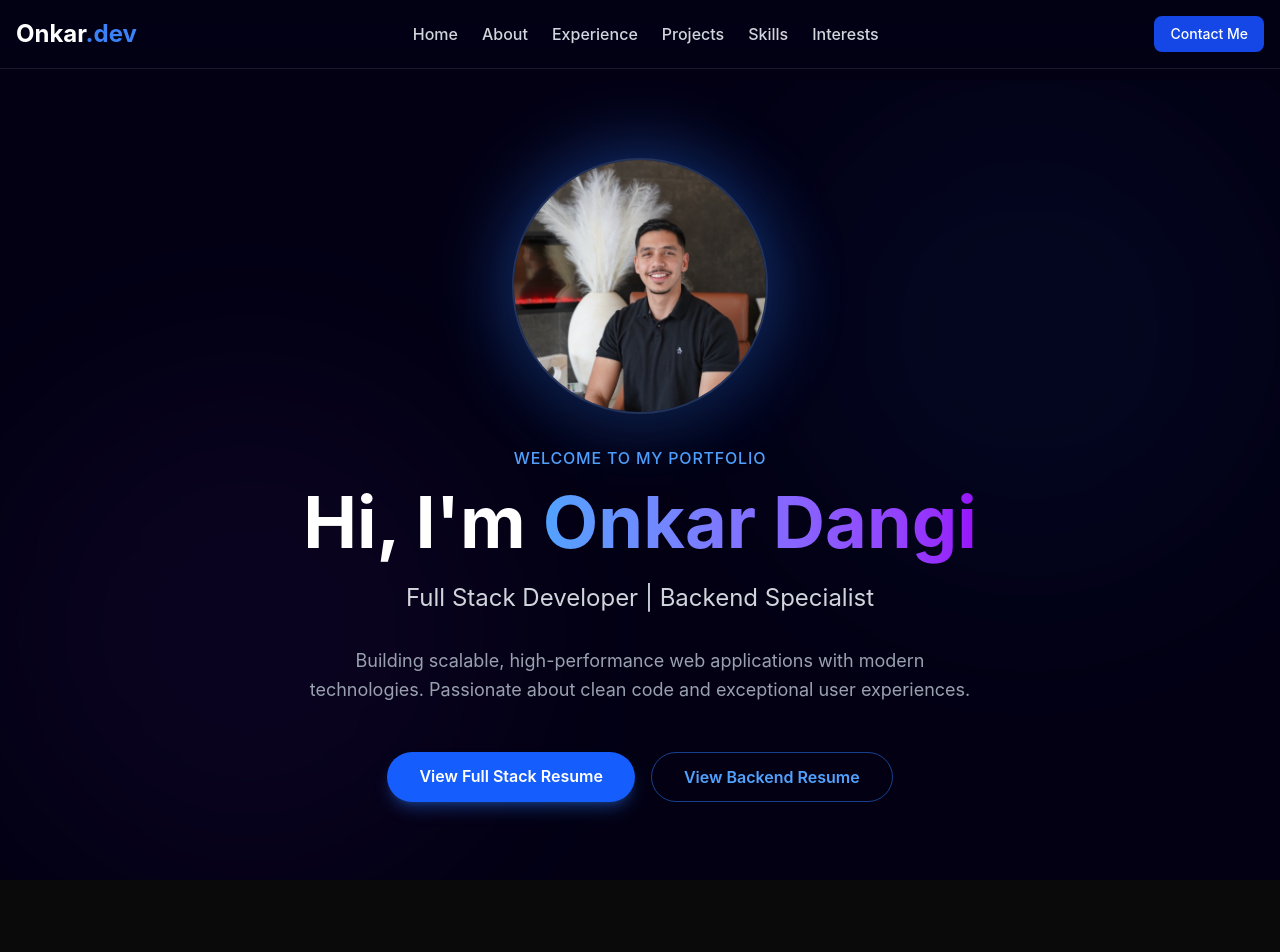
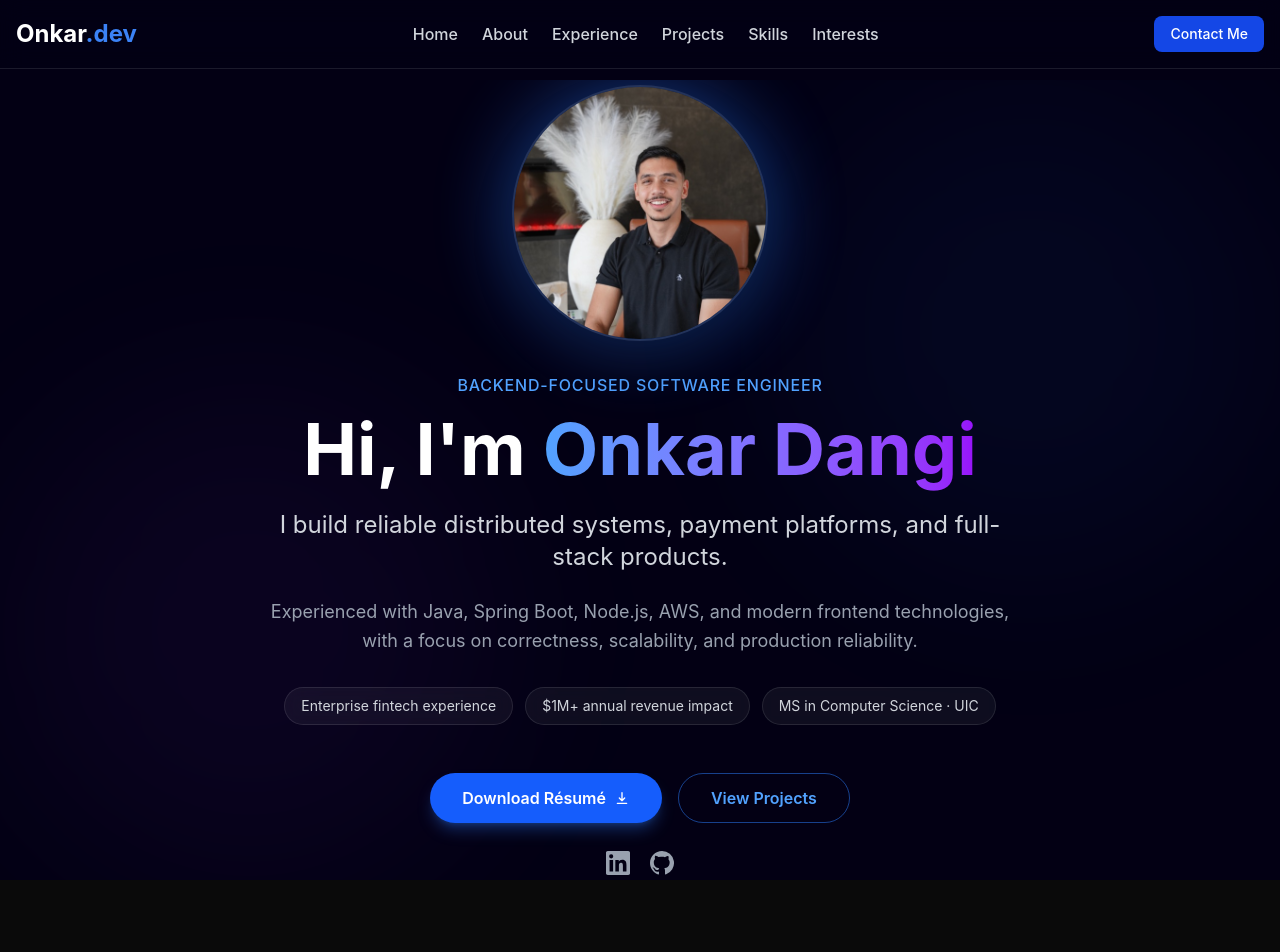
Before and after one commit to onkardangi/portfolio, a React (Vite) app: page / in a window 1280 px wide. Shown: the top 952 px of the page. Built offline with nearby package versions, Linux system fonts and the light colour scheme.

Commit message:
Improve portfolio positioning and resume CTA

```diff
--- a/src/sections/Hero.jsx
+++ b/src/sections/Hero.jsx
@@ -32,35 +32,66 @@ const Hero = () => {
                     transition={{ duration: 0.8, delay: 0.2 }}
                 >
                     <span className="text-blue-400 font-medium tracking-wider uppercase mb-4 block">
-                        Welcome to my portfolio
+                        Backend-focused software engineer
                     </span>
                     <h1 className="text-5xl md:text-7xl font-bold text-white mb-6">
                         Hi, I'm <span className="text-transparent bg-clip-text bg-gradient-to-r from-blue-400 to-purple-600">Onkar Dangi</span>
                     </h1>
-                    <p className="text-gray-300 text-xl md:text-2xl mb-8 max-w-2xl mx-auto">
-                        Full Stack Developer | Backend Specialist
+                    <p className="text-gray-300 text-xl md:text-2xl mb-6 max-w-3xl mx-auto">
+                        I build reliable distributed systems, payment platforms, and full-stack products.
                     </p>
-                    <p className="text-gray-400 text-lg mb-12 max-w-2xl mx-auto leading-relaxed">
-                        Building scalable, high-performance web applications with modern technologies.
-                        Passionate about clean code and exceptional user experiences.
+                    <p className="text-gray-400 text-lg mb-8 max-w-3xl mx-auto leading-relaxed">
+                        Experienced with Java, Spring Boot, Node.js, AWS, and modern frontend technologies,
+                        with a focus on correctness, scalability, and production reliability.
                     </p>
 
-                    <div className="flex flex-col md:flex-row gap-4 justify-center">
+                    <div className="flex flex-wrap justify-center gap-3 mb-12 text-sm text-gray-300">
+                        <span className="glass rounded-full px-4 py-2">Enterprise fintech experience</span>
+                        <span className="glass rounded-full px-4 py-2">$1M+ annual revenue impact</span>
+                        <span className="glass rounded-full px-4 py-2">MS in Computer Science · UIC</span>
+                    </div>
+
+                    <div className="flex flex-col sm:flex-row gap-4 justify-center">
                         <a
-                            href="/assets/Onkar_Dangi_Full_Stack.pdf"
+                            href="/assets/Onkar_Dangi_Resume.pdf"
+                            download
+                            className="px-8 py-3 rounded-full bg-blue-600 hover:bg-blue-700 text-white font-semibold transition-all shadow-lg shadow-blue-500/30 inline-flex items-center justify-center gap-2"
+                        >
+                            Download Résumé
+                            <svg className="w-4 h-4" fill="none" viewBox="0 0 24 24" stroke="currentColor" aria-hidden="true">
+                                <path strokeLinecap="round" strokeLinejoin="round" strokeWidth={2} d="M12 4v12m0 0 4-4m-4 4-4-4M5 20h14" />
+                            </svg>
+                        </a>
+                        <a
+                            href="#projects"
+                            className="px-8 py-3 rounded-full border border-blue-500/50 hover:bg-blue-500/10 text-blue-400 hover:text-white font-semibold transition-all inline-flex items-center justify-center"
+                        >
+                            View Projects
+                        </a>
+                    </div>
+
+                    <div className="flex items-center justify-center gap-5 mt-7">
+                        <a
+                            href="https://www.linkedin.com/in/onkar-dangi"
                             target="_blank"
                             rel="noopener noreferrer"
-                            className="px-8 py-3 rounded-full bg-blue-600 hover:bg-blue-700 text-white font-semibold transition-all shadow-lg shadow-blue-500/30"
+                            aria-label="View Onkar Dangi on LinkedIn"
+                            className="text-gray-400 hover:text-blue-400 transition-colors"
                         >
-                            View Full Stack Resume
+                            <svg className="w-6 h-6" fill="currentColor" viewBox="0 0 24 24" aria-hidden="true">
+                                <path d="M20.45 20.45h-3.56v-5.57c0-1.33-.03-3.04-1.85-3.04-1.85 0-2.14 1.45-2.14 2.94v5.67H9.34V8.98h3.42v1.57h.05c.48-.9 1.64-1.85 3.37-1.85 3.6 0 4.27 2.37 4.27 5.46v6.29ZM5.32 7.41a2.07 2.07 0 1 1 0-4.13 2.07 2.07 0 0 1 0 4.13ZM7.1 20.45H3.54V8.98H7.1v11.47ZM22.22 0H1.78C.8 0 0 .78 0 1.75v20.5C0 23.22.8 24 1.78 24h20.44c.98 0 1.78-.78 1.78-1.75V1.75C24 .78 23.2 0 22.22 0Z" />
+                            </svg>
                         </a>
                         <a
-                            href="/assets/Onkar_Dangi_Backend.pdf"
+                            href="https://github.com/onkardangi"
                             target="_blank"
                             rel="noopener noreferrer"
-                            className="px-8 py-3 rounded-full border border-blue-500/50 hover:bg-blue-500/10 text-blue-400 hover:text-white font-semibold transition-all block"
+                            aria-label="View Onkar Dangi on GitHub"
+                            className="text-gray-400 hover:text-white transition-colors"
                         >
-                            View Backend Resume
+                            <svg className="w-6 h-6" fill="currentColor" viewBox="0 0 24 24" aria-hidden="true">
+                                <path d="M12 0C5.37 0 0 5.37 0 12c0 5.3 3.44 9.8 8.21 11.39.6.11.79-.26.79-.58v-2.23c-3.78.82-4.58-1.6-4.58-1.6-.55-1.39-1.33-1.76-1.33-1.76-1.09-.74.08-.73.08-.73 1.2.09 1.84 1.24 1.84 1.24 1.07 1.83 2.81 1.3 3.49 1 .11-.78.42-1.31.76-1.61-2.67-.3-5.47-1.33-5.47-5.93 0-1.31.47-2.38 1.24-3.22-.12-.3-.54-1.52.12-3.18 0 0 1.01-.32 3.3 1.23A11.5 11.5 0 0 1 12 5.8c1.02 0 2.05.14 3 .4 2.29-1.55 3.3-1.23 3.3-1.23.66 1.66.24 2.88.12 3.18.77.84 1.24 1.91 1.24 3.22 0 4.61-2.81 5.62-5.48 5.92.43.37.82 1.1.82 2.22v3.3c0 .32.19.69.8.57A12 12 0 0 0 12 0Z" />
+                            </svg>
                         </a>
                     </div>
                 </motion.div>
```
Also changed, not shown: 2 other files (tests, documents, lock files or other folders).
